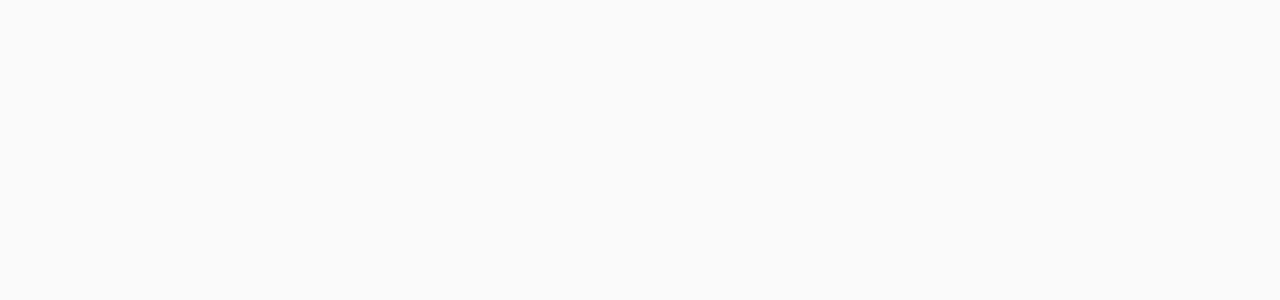
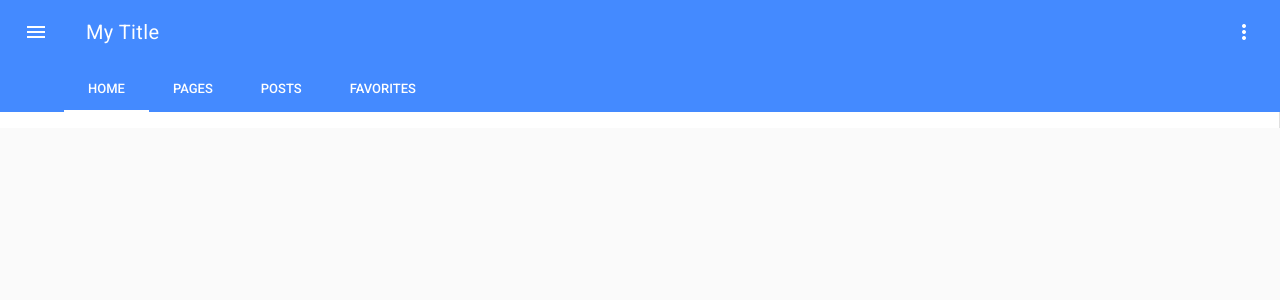
Before and after one commit to Franz148/nextbus_fan, a Vue app: page / in a window 1280 px wide. Shown: the top 300 px of the page. Built offline with nearby package versions, Linux system fonts and the light colour scheme.

Commit message:
Inserimento toolbar

```diff
--- a/src/App.vue
+++ b/src/App.vue
@@ -1,8 +1,79 @@
 <template>
   <div id="app">
+    <md-app md-waterfall md-mode="fixed-last">
+      <md-app-toolbar class="md-large md-dense md-primary">
+        <div class="md-toolbar-row">
+          <div class="md-toolbar-section-start">
+            <md-button class="md-icon-button" @click="menuVisible = !menuVisible">
+              <md-icon>menu</md-icon>
+            </md-button>
 
+            <span class="md-title">My Title</span>
+          </div>
+
+          <div class="md-toolbar-section-end">
+            <md-button class="md-icon-button">
+              <md-icon>more_vert</md-icon>
+            </md-button>
+          </div>
+        </div>
+
+        <div class="md-toolbar-row">
+          <md-tabs class="md-primary">
+            <md-tab id="tab-home" md-label="Home"></md-tab>
+            <md-tab id="tab-pages" md-label="Pages"></md-tab>
+            <md-tab id="tab-posts" md-label="Posts"></md-tab>
+            <md-tab id="tab-favorites" md-label="Favorites"></md-tab>
+          </md-tabs>
+        </div>
+      </md-app-toolbar>
+
+      <md-app-drawer :md-active.sync="menuVisible">
+        <md-toolbar class="md-transparent" md-elevation="0">Navigation</md-toolbar>
+
+        <md-list>
+          <md-list-item>
+            <md-icon>move_to_inbox</md-icon>
+            <span class="md-list-item-text">Inbox</span>
+          </md-list-item>
+
+          <md-list-item>
+            <md-icon>send</md-icon>
+            <span class="md-list-item-text">Sent Mail</span>
+          </md-list-item>
+
+          <md-list-item>
+            <md-icon>delete</md-icon>
+            <span class="md-list-item-text">Trash</span>
+          </md-list-item>
+
+          <md-list-item>
+            <md-icon>error</md-icon>
+            <span class="md-list-item-text">Spam</span>
+          </md-list-item>
+        </md-list>
+      </md-app-drawer>
+
+      <md-app-content>
+        <router-view></router-view>
+      </md-app-content>
+    </md-app>
   </div>
 </template>
 
 <style>
+
+.app {
+  width: 100%;
+  height: 100vh;
+}
+
 </style>
+
+<script>
+export default {
+  data: () => ({
+    menuVisible: false
+  })
+};
+</script>
```
